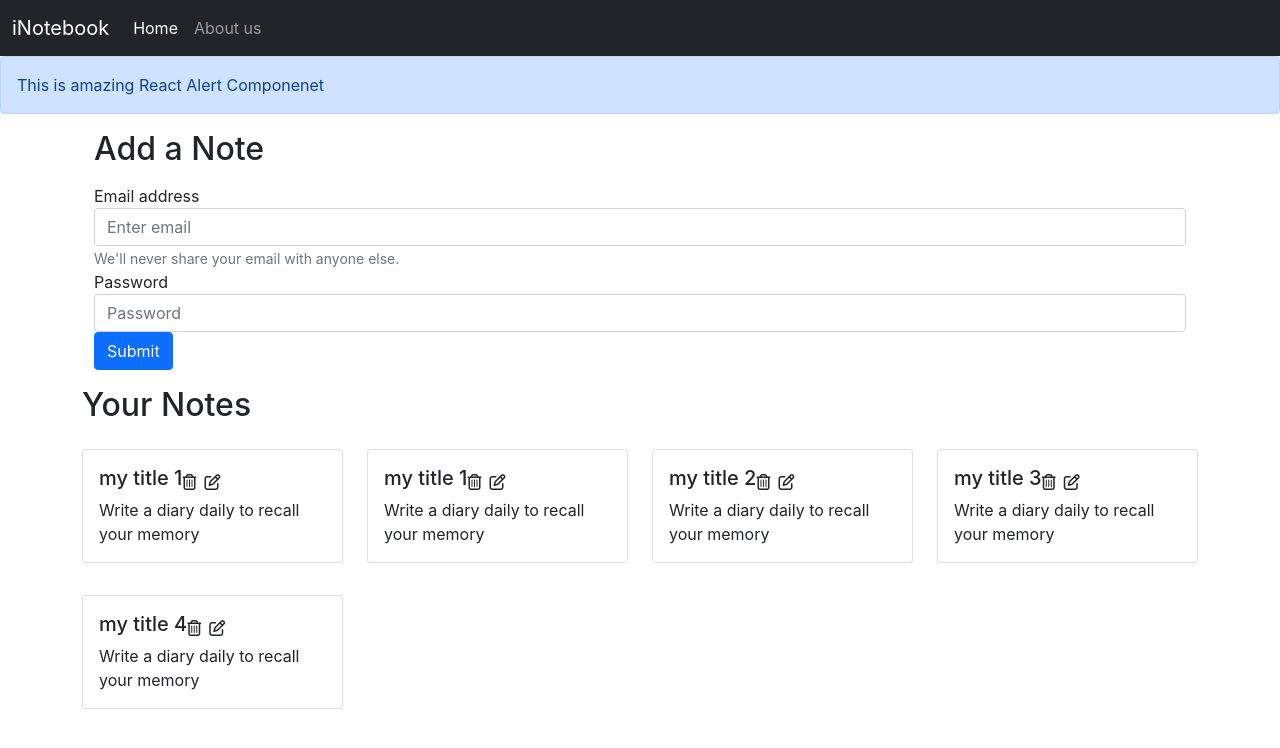
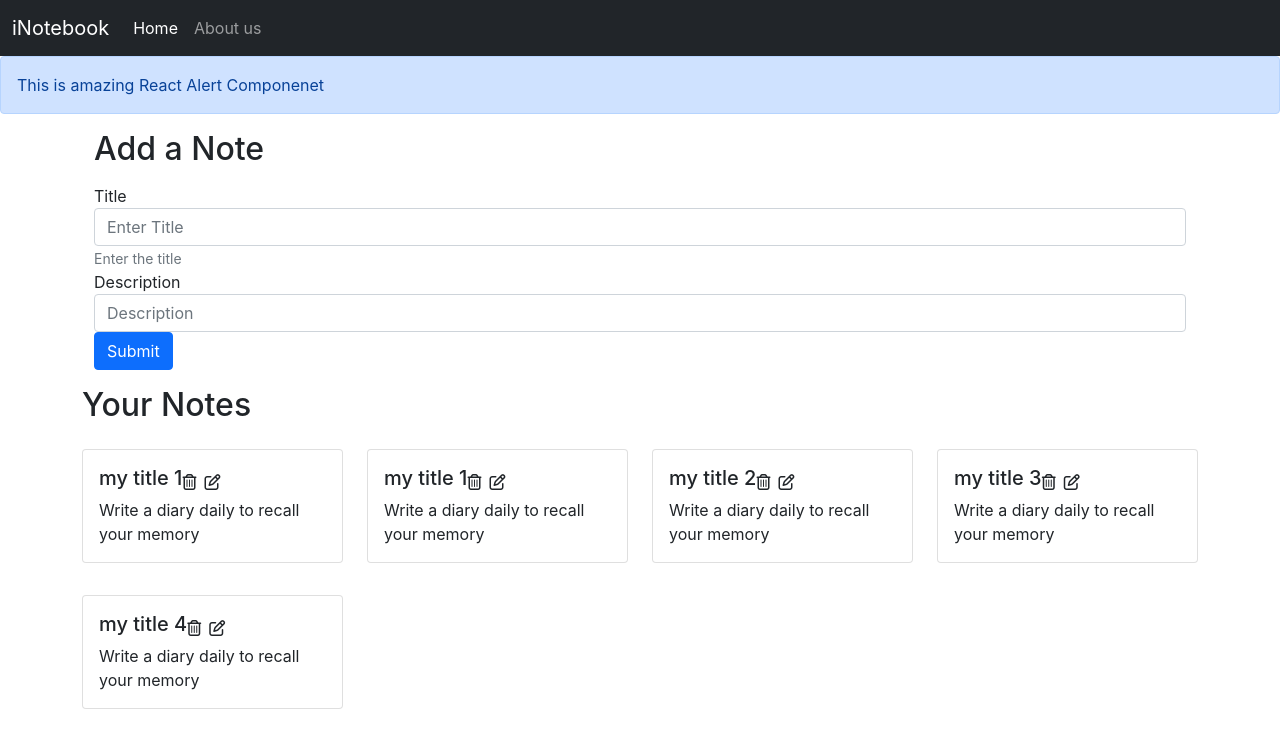
Before and after one commit to sanjay493/mernwith_harry, a React (Create React App) app: page / in a window 1280 px wide. Shown: the top 748 px of the page. Built offline with nearby package versions, Linux system fonts and the light colour scheme.

Commit message:
lesson 63 completed

```diff
--- /dev/null
+++ b/src/components/AddNote.js
@@ -0,0 +1,54 @@
+import React, { useContext, useState } from 'react';
+import noteContext from '../context/noteContext';
+
+const AddNote = () => {
+    const context =useContext(noteContext)
+    const {addNote}=context
+ const [note,setNote]=useState({title:"",description:"",tag:"default"})
+ const handleClick=(e)=>{
+      e.preventDefault()
+      addNote(note.title,note.description,note.tag)
+    }
+ const onChange=(e)=>{
+     setNote({...note,[e.target.name]:e.target.value})
+    }
+  return (<div>
+       <div className="container my-3">
+      <h2>Add a Note</h2>
+      <form className="my-3">
+        <div className="form-group">
+          <label htmlFor="title">Title</label>
+          <input
+            type="text"
+            className="form-control"
+            id="title"
+            aria-describedby="title"
+            placeholder="Enter Title"
+            name="title"
+            onChange={onChange}
+          />
+          <small id="title" className="form-text text-muted">
+            Enter the title
+          </small>
+        </div>
+        <div className="form-group">
+          <label htmlFor="description">Description</label>
+          <input
+            type="text"
+            className="form-control"
+            id="description"
+            placeholder="Description"
+            name="description"
+            onChange={onChange}
+          />
+        </div>
+
+        <button type="submit" className="btn btn-primary" onClick={handleClick}>
+          Submit
+        </button>
+      </form>
+      </div>
+  </div>);
+};
+
+export default AddNote;
--- a/src/components/Home.js
+++ b/src/components/Home.js
@@ -1,39 +1,10 @@
 
+import AddNote from "./AddNote";
 import Notes from "./Notes";
 const Home = () => {
     return (
     <div>
-      <div className="container my-3">
-      <h2>Add a Note</h2>
-      <form className="my-3">
-        <div className="form-group">
-          <label htmlFor="exampleInputEmail1">Email address</label>
-          <input
-            type="email"
-            className="form-control"
-            id="exampleInputEmail1"
-            aria-describedby="emailHelp"
-            placeholder="Enter email"
-          />
-          <small id="emailHelp" className="form-text text-muted">
-            We'll never share your email with anyone else.
-          </small>
-        </div>
-        <div className="form-group">
-          <label htmlFor="exampleInputPassword1">Password</label>
-          <input
-            type="password"
-            className="form-control"
-            id="exampleInputPassword1"
-            placeholder="Password"
-          />
-        </div>
 
-        <button type="submit" className="btn btn-primary">
-          Submit
-        </button>
-      </form>
-      </div>
      <Notes />
 
     </div>
--- a/src/components/Notes.js
+++ b/src/components/Notes.js
@@ -1,13 +1,15 @@
 import React,{useContext} from 'react';
 import noteContext from '../context/noteContext'
 import NoteItem from './NoteItem';
+import AddNote from './AddNote';
 
 
 const Notes = () => {
     const context=useContext(noteContext)
-  const {notes,setNotes}=context
+  const {notes,addNotes}=context
 
   return (<div>
+    <AddNote />
        <div className="row my-3">
         <h2>Your Notes</h2>
         {notes.map((note)=>{
--- a/src/context/NoteState.js
+++ b/src/context/NoteState.js
@@ -6,7 +6,7 @@ import NoteContext from "./noteContext";
 const NoteState=(props)=>{
 const notesinitial=[
     {
-        "_id": "16203d838821b056578bfe53f",
+        "_id": "116203d838821b056578bfe53f",
         "user": "6203c3ae7a173935e70f12c4",
         "title": "my title 1",
         "description": "Write a diary daily to recall your memory",
@@ -15,7 +15,7 @@ const notesinitial=[
         "__v": 0
       },
       {
-        "_id": "26203d893821b056578bfe542",
+        "_id": "262103d893821b056578bfe542",
         "user": "6203c3ae7a173935e70f12c4",
         "title": "my title 1",
         "description": "Write a diary daily to recall your memory",
@@ -24,7 +24,7 @@ const notesinitial=[
         "__v": 0
       },
       {
-        "_id": "36203d89a821b056578bfe544",
+        "_id": "362031d89a821b056578bfe544",
         "user": "6203c3ae7a173935e70f12c4",
         "title": "my title 2",
         "description": "Write a diary daily to recall your memory",
@@ -33,7 +33,7 @@ const notesinitial=[
         "__v": 0
       },
       {
-        "_id": "46203d8a0821b056578bfe546",
+        "_id": "46203d81a0821b056578bfe546",
         "user": "6203c3ae7a173935e70f12c4",
         "title": "my title 3",
         "description": "Write a diary daily to recall your memory",
@@ -42,7 +42,7 @@ const notesinitial=[
         "__v": 0
       },
       {
-        "_id": "56203d8a7821b056578bfe54a",
+        "_id": "56203d8a78241b056578bfe54a",
         "user": "6203c3ae7a173935e70f12c4",
         "title": "my title 4",
         "description": "Write a diary daily to recall your memory",
@@ -52,8 +52,33 @@ const notesinitial=[
       }
 ]
 const [notes,setNotes]=useState(notesinitial)
+
+//Add Note
+const addNote=(title,description,tag)=>{
+  console.log("Adding a New Note")
+  //Todo API Call
+  const note={
+    "_id": "56203d8a7821b056578bfe54a",
+        "user": "6203c3ae7a173935e70f12c4",
+        "title": title,
+        "description": description,
+        "tag": tag,
+        "date": "2022-02-09T15:07:19.966Z",
+        "__v": 0
+  }
+setNotes(notes.concat(note))
+}
+//Delete Note
+const deleteNote=()=>{
+
+}
+//Edit Note
+
+const editNote=()=>{
+
+}
 return(
-      <NoteContext.Provider value={{notes,setNotes}}>
+      <NoteContext.Provider value={{notes,addNote,editNote,deleteNote}}>
         {props.children}
     </NoteContext.Provider>
 )
```
